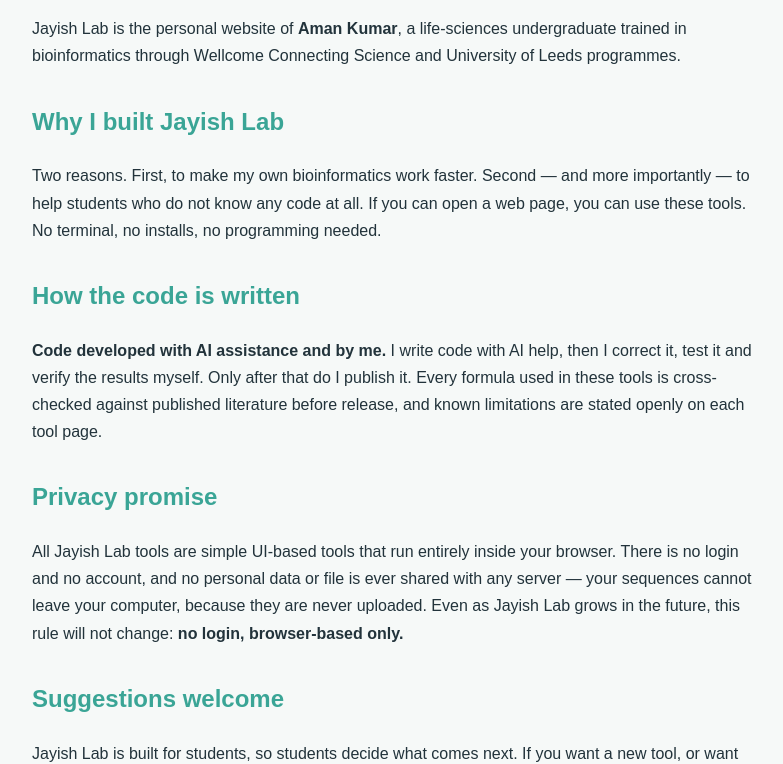
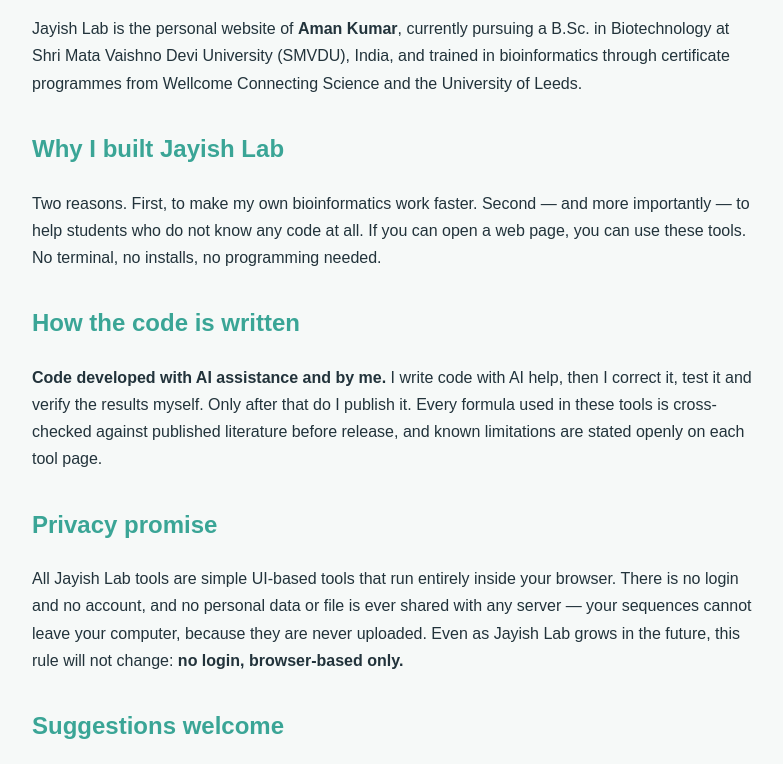
Before and after one commit to jayishlab/jayishlab.github.io, a plain HTML site: page about.html in a window 1280 px wide. Shown: the part 130-894 px from the top of the page, without its empty margins (248-1031 px from the left). Drawn offline with Linux system fonts and the light colour scheme.

Commit message:
About: update to B.Sc Biotechnology at SMVDU + certificate training

```diff
--- a/about.html
+++ b/about.html
@@ -1,7 +1,7 @@
 <!DOCTYPE html><html lang="en"><head><meta charset="UTF-8"><title>About | Jayish Lab</title></head>
 <body style="background:#f6f9f8;color:#22333b;font-family:sans-serif;padding:3rem;max-width:720px;margin:auto;line-height:1.7">
 <h1 style="color:#3aa596">About Jayish Lab</h1>
-<p>Jayish Lab is the personal website of <strong>Aman Kumar</strong>, a life-sciences undergraduate trained in bioinformatics through Wellcome Connecting Science and University of Leeds programmes.</p>
+<p>Jayish Lab is the personal website of <strong>Aman Kumar</strong>, currently pursuing a B.Sc. in Biotechnology at Shri Mata Vaishno Devi University (SMVDU), India, and trained in bioinformatics through certificate programmes from Wellcome Connecting Science and the University of Leeds.</p>
 
 <h2 style="color:#3aa596;margin-top:2rem">Why I built Jayish Lab</h2>
 <p>Two reasons. First, to make my own bioinformatics work faster. Second — and more importantly — to help students who do not know any code at all. If you can open a web page, you can use these tools. No terminal, no installs, no programming needed.</p>
```
Also changed, not shown: index.html (+1 -1 lines).
